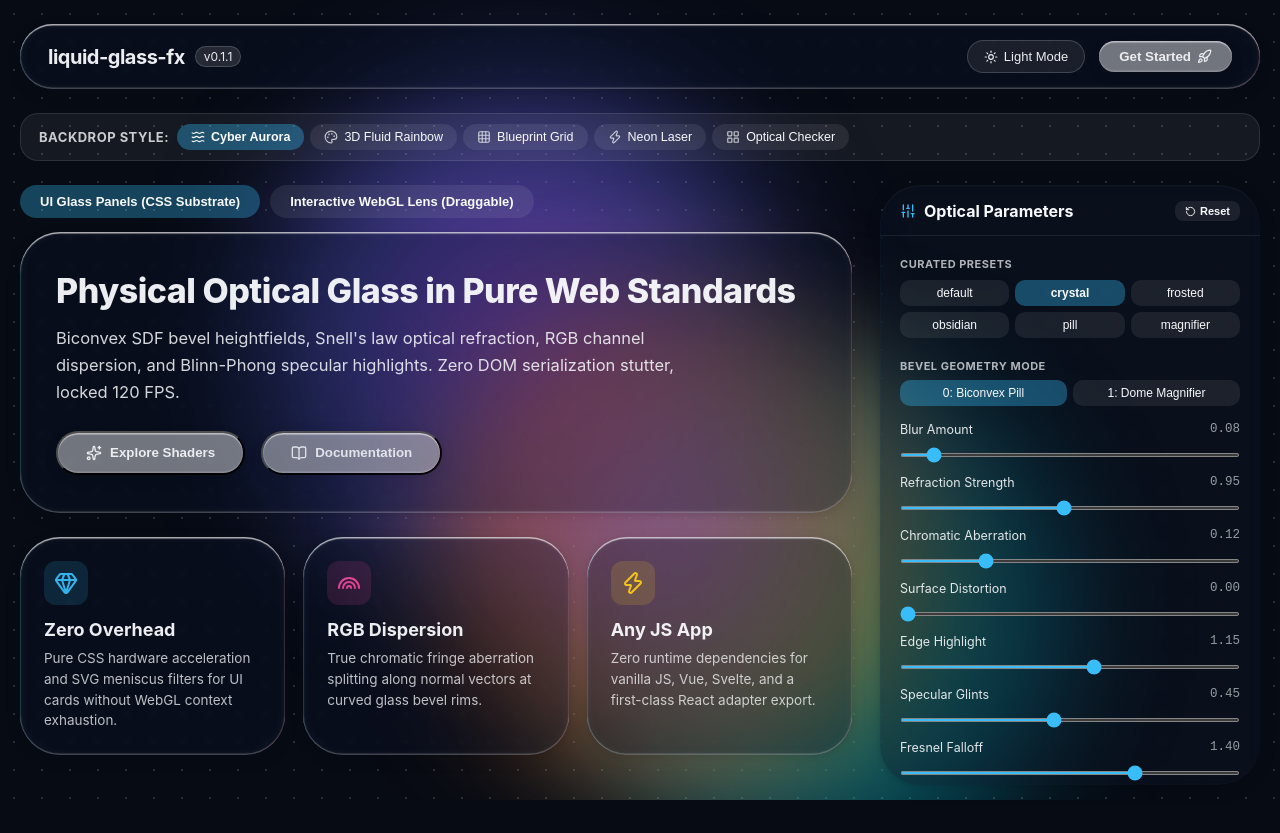
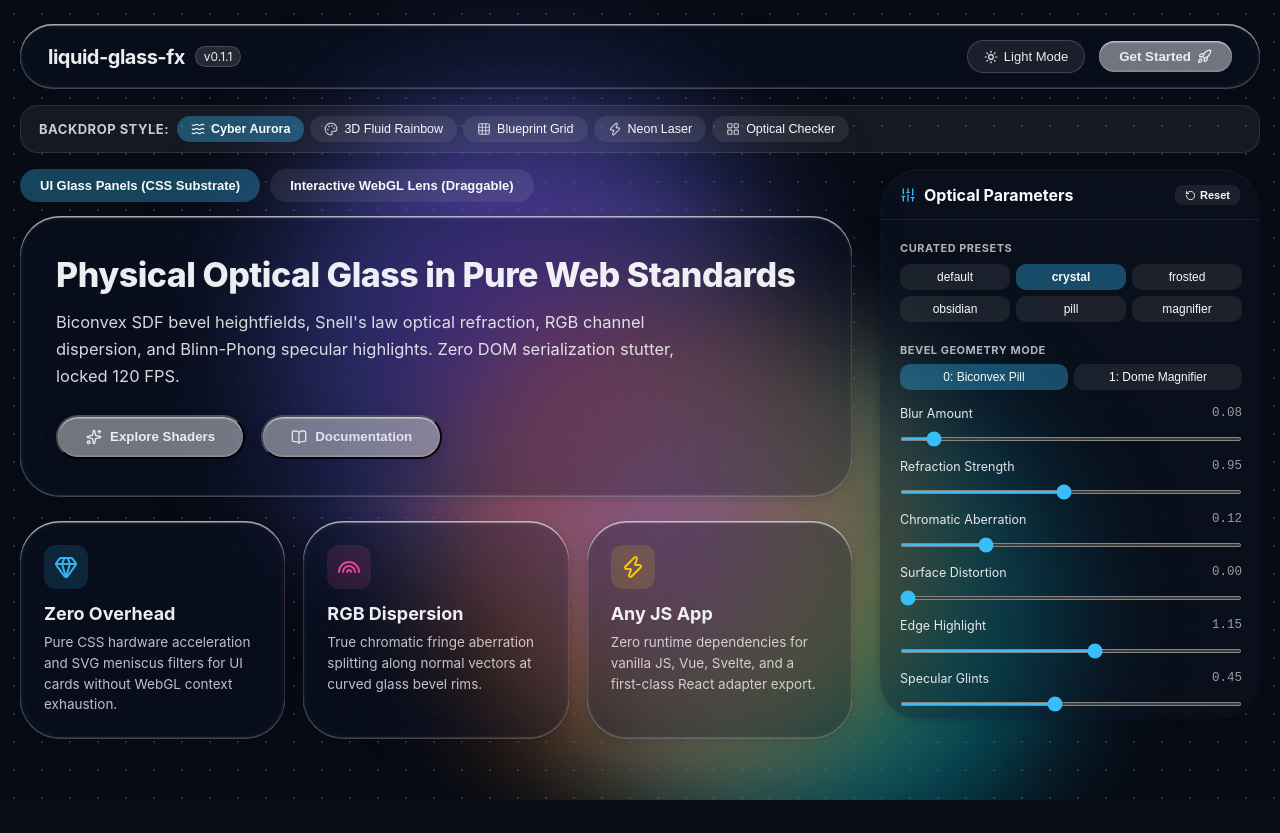
Before and after one commit to davidpconqueror/liquid-glass-fx, a React (Vite) app in the folder playground/: page / in a window 1280 px wide. After the commit the page ends 800 px from the top, so only its background shows below. Built offline with nearby package versions, Linux system fonts and the light colour scheme.

Commit message:
fix(playground): correct inverted lens shader Y-coords, keep dragged position on param updates, and inset scrollbars with uniform panel height

```diff
--- a/playground/index.html
+++ b/playground/index.html
@@ -21,14 +21,13 @@
         background: #f1f5f9;
         color: #0f172a;
       }
-      /* Clean custom scrollbars with track margins */
+      /* Clean custom scrollbars */
       ::-webkit-scrollbar {
         width: 6px;
         height: 6px;
       }
       ::-webkit-scrollbar-track {
         background: transparent;
-        margin: 8px 0;
       }
       ::-webkit-scrollbar-thumb {
         background: rgba(255, 255, 255, 0.22);
@@ -43,12 +42,36 @@
       body.light ::-webkit-scrollbar-thumb:hover {
         background: rgba(14, 165, 233, 0.65);
       }
+
+      /* Inset Glass Scrollbar - safely constrained inside rounded cards */
       .glass-scrollbar {
         scrollbar-width: thin;
-        scrollbar-color: rgba(255, 255, 255, 0.22) transparent;
+        scrollbar-color: rgba(255, 255, 255, 0.25) transparent;
+      }
+      .glass-scrollbar::-webkit-scrollbar {
+        width: 5px;
+      }
+      .glass-scrollbar::-webkit-scrollbar-track {
+        background: transparent;
+        margin: 14px 0;
+        border-radius: 9999px;
+      }
+      .glass-scrollbar::-webkit-scrollbar-thumb {
+        background: rgba(255, 255, 255, 0.24);
+        border-radius: 9999px;
+      }
+      .glass-scrollbar::-webkit-scrollbar-thumb:hover {
+        background: rgba(56, 189, 248, 0.65);
       }
       body.light .glass-scrollbar {
-        scrollbar-color: rgba(0, 0, 0, 0.22) transparent;
+        scrollbar-color: rgba(0, 0, 0, 0.25) transparent;
+      }
+      body.light .glass-scrollbar::-webkit-scrollbar-thumb {
+        background: rgba(0, 0, 0, 0.24);
+        border-radius: 9999px;
+      }
+      body.light .glass-scrollbar::-webkit-scrollbar-thumb:hover {
+        background: rgba(14, 165, 233, 0.7);
       }
       @keyframes floatOrb1 {
         0%,
--- a/playground/src/App.tsx
+++ b/playground/src/App.tsx
@@ -600,6 +600,7 @@ export function App() {
   const [lensScene, setLensScene] = useState<LensSceneKey>("pattern");
   const [customImage, setCustomImage] = useState<HTMLImageElement | null>(null);
   const [curatedPhoto, setCuratedPhoto] = useState<HTMLImageElement | null>(null);
+  const [lensPos, setLensPos] = useState({ x: 260, y: 150 });
   const stageCanvasRef = useRef<HTMLCanvasElement | null>(null);
   const fileInputRef = useRef<HTMLInputElement | null>(null);
 
@@ -1011,7 +1012,7 @@ export function App() {
             alignItems: "center",
             justifyContent: "space-between",
             padding: "16px 28px",
-            marginBottom: 24,
+            marginBottom: 16,
           }}
         >
           <div style={{ display: "flex", alignItems: "center", gap: 10 }}>
@@ -1084,7 +1085,7 @@ export function App() {
             display: "flex",
             alignItems: "center",
             justifyContent: "space-between",
-            marginBottom: 24,
+            marginBottom: 16,
             padding: "10px 18px",
             borderRadius: 18,
             background: theme === "dark" ? "rgba(255, 255, 255, 0.06)" : "rgba(0, 0, 0, 0.04)",
@@ -1540,12 +1541,13 @@ export function App() {
 
                 {/* Draggable WebGL Lens (True Snell Refraction over the stage) */}
                 <LiquidGlassLens
-                  preset={selectedPreset === "magnifier" ? "magnifier" : "default"}
+                  preset={selectedPreset}
                   config={config}
                   backgroundSelector="#lens-stage-canvas"
                   background={`${bgTheme}-${theme}-${lensScene}-${customImage ? "cust" : ""}`}
                   draggable={true}
-                  initialPosition={{ x: 260, y: 150 }}
+                  initialPosition={lensPos}
+                  onPositionChange={setLensPos}
                   style={{
                     position: "absolute",
                     width: 240,
@@ -1558,10 +1560,10 @@ export function App() {
             )}
           </div>
 
-          {/* Controls Panel */}
+          {/* Controls Panel - Uniform 550px height matching the demo draggable stage */}
           <div
             style={{
-              height: 600,
+              height: 550,
               display: "flex",
               flexDirection: "column",
             }}
@@ -1570,7 +1572,7 @@ export function App() {
               preset="default"
               theme={theme}
               style={{
-                height: 600,
+                height: 550,
                 borderRadius: 24,
                 overflow: "hidden",
                 display: "flex",
@@ -1617,14 +1619,14 @@ export function App() {
                 </button>
               </div>
 
-              {/* Scrollable Sliders & Presets Area with Internal Glass Scrollbar */}
+              {/* Scrollable Sliders & Presets Area with Inset Glass Scrollbar */}
               <div
                 className="glass-scrollbar"
                 style={{
                   flex: 1,
                   overflowY: "auto",
                   overflowX: "hidden",
-                  padding: "16px 20px 24px",
+                  padding: "16px 18px 20px 20px",
                   display: "flex",
                   flexDirection: "column",
                   gap: 16,
@@ -1929,7 +1931,7 @@ export function App() {
                 flex: 1,
                 overflowY: "auto",
                 overflowX: "hidden",
-                padding: "24px 28px 28px",
+                padding: "20px 24px 24px 28px",
               }}
             >
               {/* Quickstart Tab Content */}
--- a/src/webgl/shaders.ts
+++ b/src/webgl/shaders.ts
@@ -64,7 +64,7 @@ void main() {
     u_scroll.x + (a_pos.x + 0.5) * u_size.x,
     u_scroll.y + (0.5 - a_pos.y) * u_size.y
   );
-  v_screenUV = vec2(stagePx.x / max(u_res.x, 1.0), 1.0 - stagePx.y / max(u_res.y, 1.0));
+  v_screenUV = vec2(stagePx.x / max(u_res.x, 1.0), stagePx.y / max(u_res.y, 1.0));
   gl_Position = vec4(a_pos * 2.0, 0.0, 1.0);
 }
 `;
@@ -171,13 +171,13 @@ void main() {
 
   if (u_bevelMode < 0.5) {
     // Mode 0: Biconvex pill lens
-    vec2 exitRefr = hGrad * refrPow;
+    vec2 exitRefr = vec2(hGrad.x, -hGrad.y) * refrPow;
     refrPx = exitRefr * u_refract * min(bW * 0.65, 10.0);
-    vec2 centerDir = -v_localPx / max(half_, vec2(1.0));
+    vec2 centerDir = vec2(-v_localPx.x, v_localPx.y) / max(half_, vec2(1.0));
     refrPx += centerDir * u_refract * 1.5 * (1.0 - depth);
   } else {
     // Mode 1: Dome magnifier
-    refrPx = -v_localPx * u_refract * depth * 0.25;
+    refrPx = vec2(-v_localPx.x, v_localPx.y) * u_refract * depth * 0.25;
   }
   vec2 refr = refrPx * pxToUV;
 
@@ -187,7 +187,7 @@ void main() {
 
   // Chromatic dispersion (RGB offset along surface normal)
   float caS = u_chroma * 8.0 * edge;
-  vec2 caD = N.xy * caS * pxToUV;
+  vec2 caD = vec2(N.x, -N.y) * caS * pxToUV;
   vec2 base = clamp(v_screenUV + refr + micro, 0.001, 0.999);
 
   vec3 sharp = vec3(
```
Also changed, not shown: 1 other file (tests, documents, lock files or other folders).
